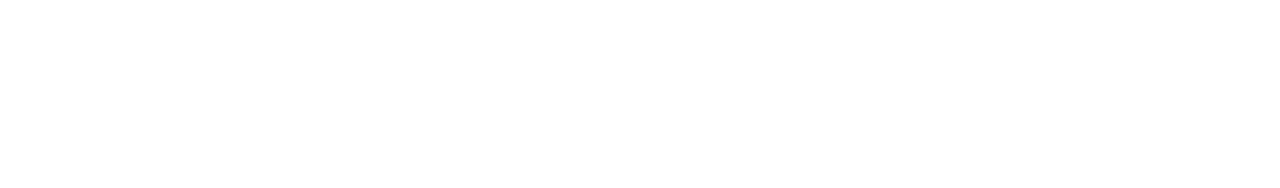
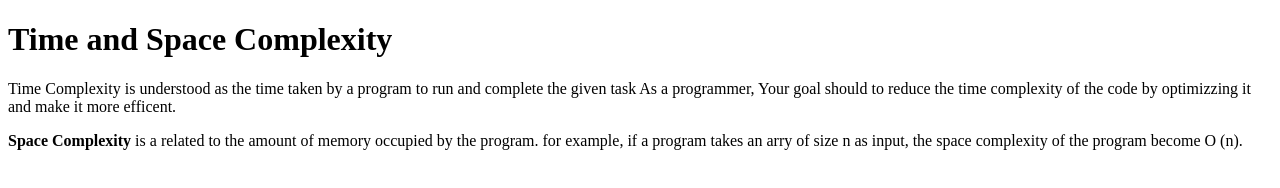
Before and after one commit to acciojob/time-and-space-complexity-Surajkr1999, a website: page main.html in a window 1280 px wide. Drawn offline with Linux system fonts and the light colour scheme.

Commit message:
created a submission

```diff
--- a/main.html
+++ b/main.html
@@ -8,6 +8,10 @@
 
 <body>
 	<!-- the entire body must be written by student -->
+	<h1>Time and Space Complexity</h1>
+	<p>Time Complexity is understood as the time taken by a program to run and complete the given task As a programmer, Your goal should to reduce the time complexity of the code by optimizzing it and make it more efficent.</p>
+	<P><b>Space Complexity </b>is a related to the amount of memory occupied by the program. for example, if a program takes an arry of size n as input, the space complexity of the program become O (n). </P>
+
     <script type="text/javascript" src="./script.js">
 </script>
 
```
